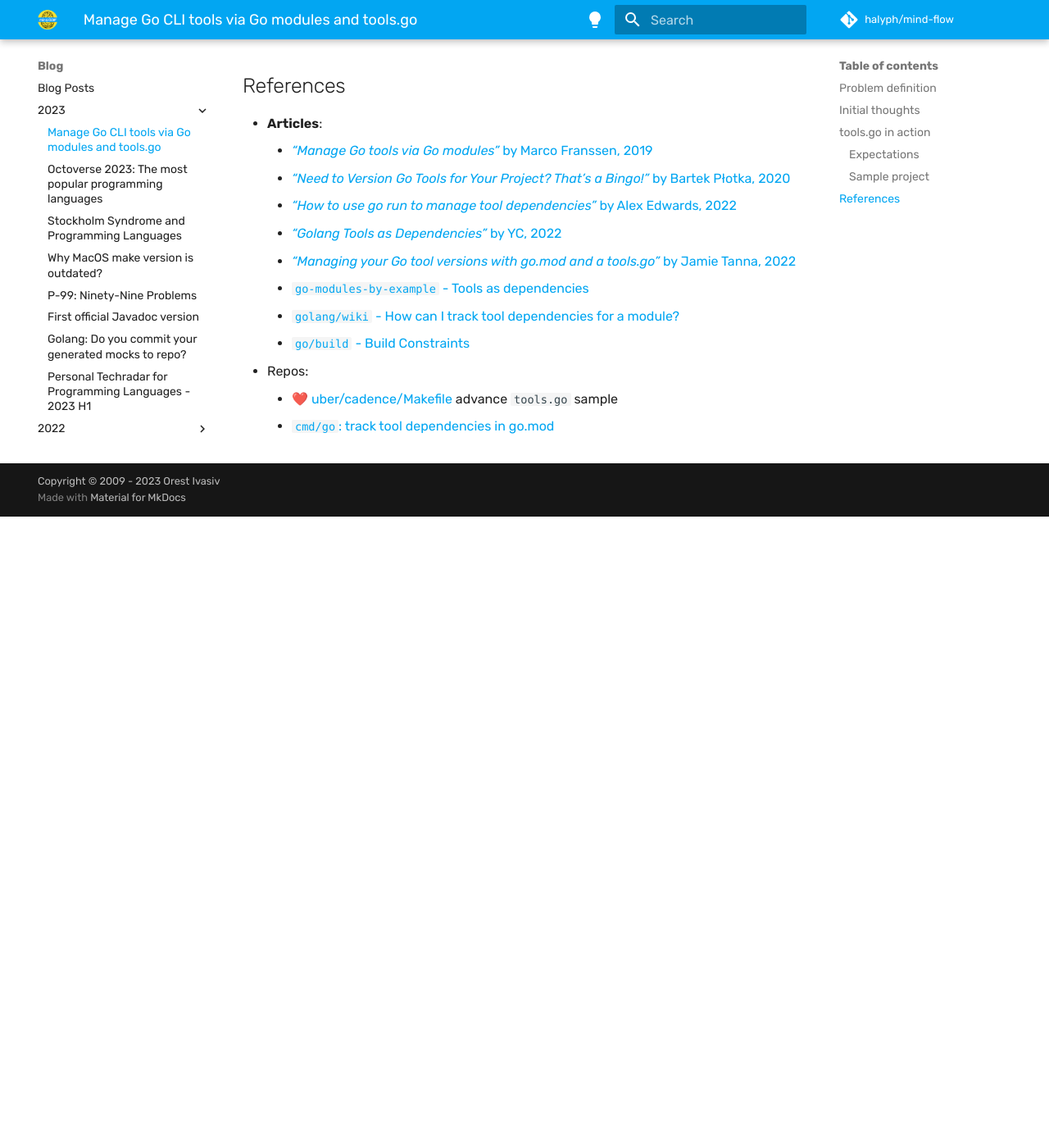
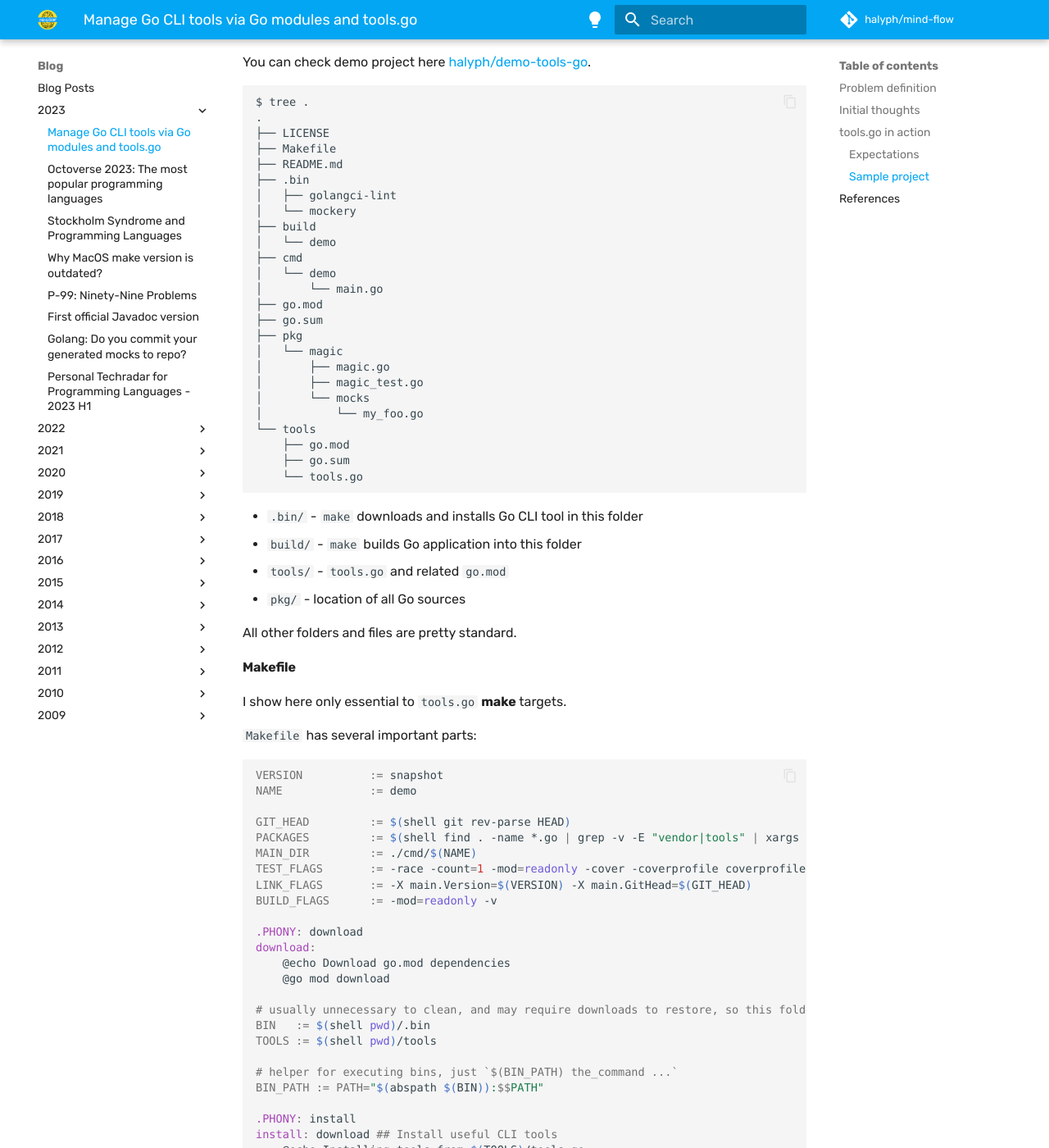
Before and after one commit to halyph/mind-flow, an MkDocs documentation site: the page built from docs/blog/2023/2023-11-13-tools_go.md, in a window 1280 px wide and 1400 px high, scrolled down 1189 px. Shown: the whole window at 82% size. Built offline with MkDocs 1.6.1 and Material for MkDocs 9.7.7, drawn with Linux system fonts in a browser that asks for light colours; some web fonts are replaced; comment, search, counter and statistics services are not loaded; before the commit the page ends 1819 px from its top, so only the background shows below that; some of the changed text lies outside the part shown.

Commit message:
added in action section

````diff
--- a/docs/blog/2023/2023-11-13-tools_go.md
+++ b/docs/blog/2023/2023-11-13-tools_go.md
@@ -23,6 +23,113 @@ Unfortunately, I don't like all of them except [uber]'s really impressive and hu
 
 ### Sample project
 
+You can check demo project here [halyph/demo-tools-go](https://github.com/halyph/demo-tools-go).
+
+```shell
+$ tree .
+.
+├── LICENSE
+├── Makefile
+├── README.md
+├── .bin
+│   ├── golangci-lint
+│   └── mockery
+├── build
+│   └── demo
+├── cmd
+│   └── demo
+│       └── main.go
+├── go.mod
+├── go.sum
+├── pkg
+│   └── magic
+│       ├── magic.go
+│       ├── magic_test.go
+│       └── mocks
+│           └── my_foo.go
+└── tools
+    ├── go.mod
+    ├── go.sum
+    └── tools.go
+```
+
+- `.bin/` - `make` downloads and installs Go CLI tool in this folder
+- `build/` - `make` builds Go application into this folder
+- `tools/` - `tools.go` and related `go.mod`
+- `pkg/` - location of all Go sources
+
+All other folders and files are pretty standard.
+
+#### Makefile
+
+I show here only essential to `tools.go` **make** targets.
+
+`Makefile` has several important parts:
+
+
+```makefile
+VERSION          := snapshot
+NAME             := demo
+
+GIT_HEAD         := $(shell git rev-parse HEAD)
+PACKAGES         := $(shell find . -name *.go | grep -v -E "vendor|tools" | xargs -n1 dirname | sort -u)
+MAIN_DIR         := ./cmd/$(NAME)
+TEST_FLAGS       := -race -count=1 -mod=readonly -cover -coverprofile coverprofile.txt
+LINK_FLAGS       := -X main.Version=$(VERSION) -X main.GitHead=$(GIT_HEAD)
+BUILD_FLAGS      := -mod=readonly -v
+
+.PHONY: download
+download:
+	@echo Download go.mod dependencies
+	@go mod download
+
+# usually unnecessary to clean, and may require downloads to restore, so this folder is not automatically cleaned
+BIN   := $(shell pwd)/.bin
+TOOLS := $(shell pwd)/tools
+
+# helper for executing bins, just `$(BIN_PATH) the_command ...`
+BIN_PATH := PATH="$(abspath $(BIN)):$$PATH"
+
+.PHONY: install
+install: download ## Install useful CLI tools
+	@echo Installing tools from $(TOOLS)/tools.go
+	@cd $(TOOLS) && cat tools.go | grep _ | awk -F'"' '{print $$2}' | GOBIN=$(BIN) xargs -tI % go install %
+
+.PHONY: default
+default: build
+
+.PHONY: generate
+generate:
+	$(BIN_PATH) go generate $(PACKAGES)
+
+.PHONY: test-generate
+test-generate: install generate test
+
+.PHONY: lint
+lint: run-lint
+
+.PHONY: test
+test: run-lint run-test
+
+.PHONY: build
+build:
+	CGO_ENABLED=0 go build $(BUILD_FLAGS) -ldflags="$(LINK_FLAGS)" -o build/$(NAME) $(MAIN_DIR)
+	@echo build complete
+
+.PHONY: clean
+clean:
+	rm -rvf pkg/mocks build coverprofile.txt
+
+.PHONY: run-lint
+run-lint:
+	$(BIN_PATH) golangci-lint --version
+	$(BIN_PATH) golangci-lint run $(PACKAGES)
+
+.PHONY: run-test
+run-test:
+	go test $(TEST_FLAGS) $(PACKAGES)
+```
+
 ## References
 
 - **Articles**:
````
